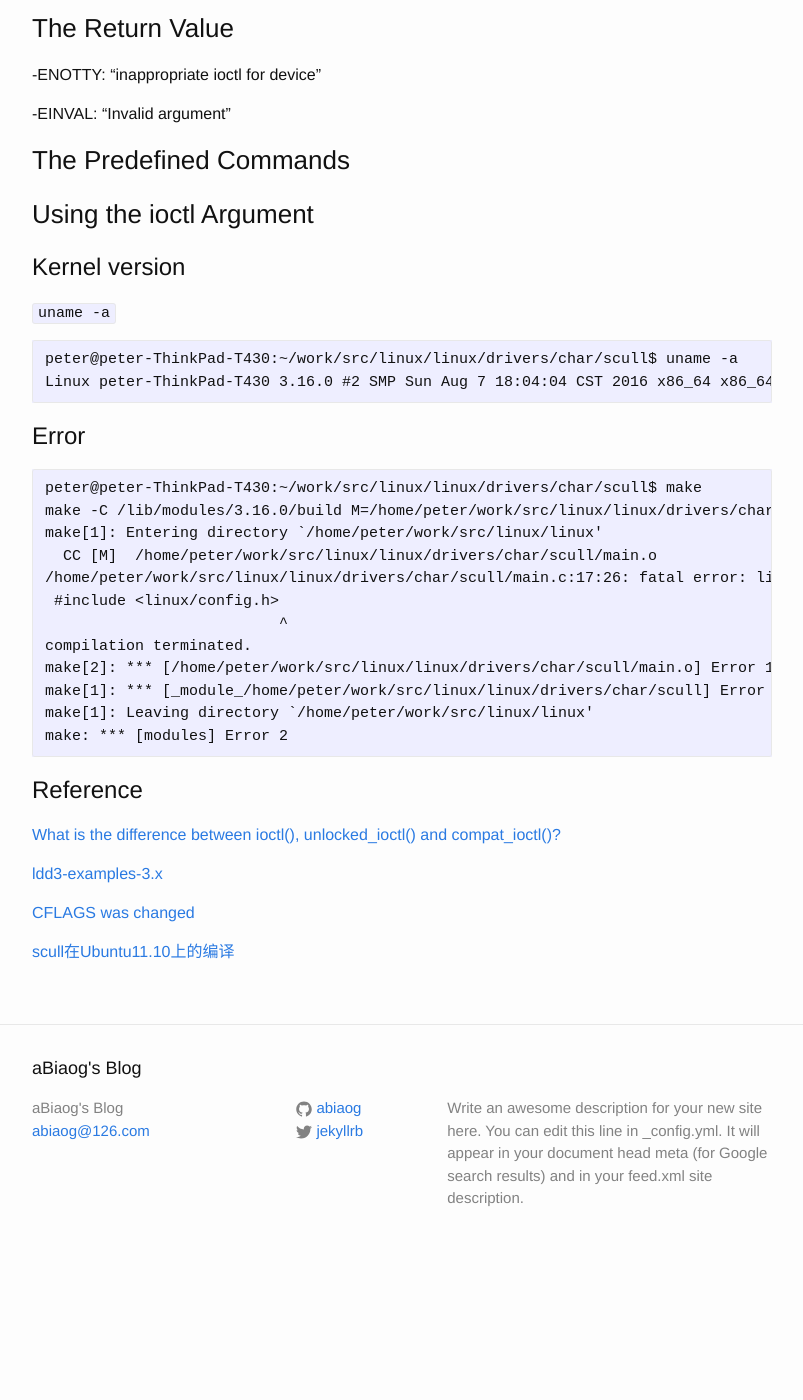
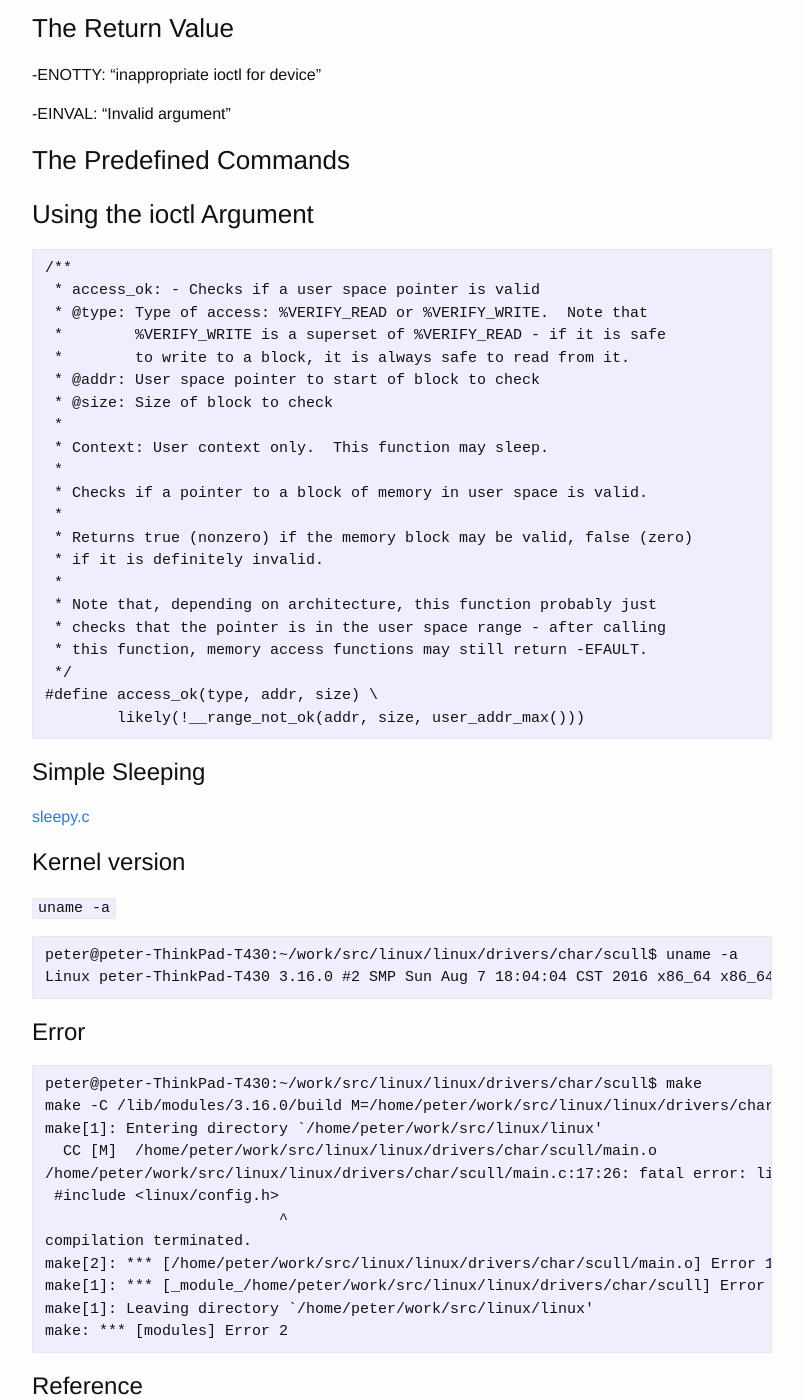
Before and after one commit to abiaog/abiaog.github.io, a Jekyll site: the page built from _posts/2016-11-11-Linux-Device-Driver-Advanced-Char-Driver.markdown, in a window 1280 px wide and 1400 px high, scrolled down 1936 px. Shown: the whole window, without its empty margins (238-1041 px from the left). Built offline with Jekyll 4.4.1, drawn with Linux system fonts in a browser that asks for light colours; before the commit the page ends 3206 px from its top, so only the background shows below that.

Commit message:
advanced char driver

```diff
--- a/_posts/2016-11-11-Linux-Device-Driver-Advanced-Char-Driver.markdown
+++ b/_posts/2016-11-11-Linux-Device-Driver-Advanced-Char-Driver.markdown
@@ -96,6 +96,51 @@ convention at all.
 
 ### Using the ioctl Argument
 
+	/**
+	 * access_ok: - Checks if a user space pointer is valid
+	 * @type: Type of access: %VERIFY_READ or %VERIFY_WRITE.  Note that
+	 *        %VERIFY_WRITE is a superset of %VERIFY_READ - if it is safe
+	 *        to write to a block, it is always safe to read from it.
+	 * @addr: User space pointer to start of block to check
+	 * @size: Size of block to check
+	 *
+	 * Context: User context only.  This function may sleep.
+	 *
+	 * Checks if a pointer to a block of memory in user space is valid.
+	 *
+	 * Returns true (nonzero) if the memory block may be valid, false (zero)
+	 * if it is definitely invalid.
+	 *
+	 * Note that, depending on architecture, this function probably just
+	 * checks that the pointer is in the user space range - after calling
+	 * this function, memory access functions may still return -EFAULT.
+	 */
+	#define access_ok(type, addr, size) \
+		likely(!__range_not_ok(addr, size, user_addr_max()))
+
+# Simple Sleeping
+
+[sleepy.c](/code_for_post/ldd/examples/misc-modules/sleepy.c)
+
+
+
+
+
+
+
+
+
+
+
+
+
+
+
+
+
+
+
+
 
 # Kernel version
 
```
